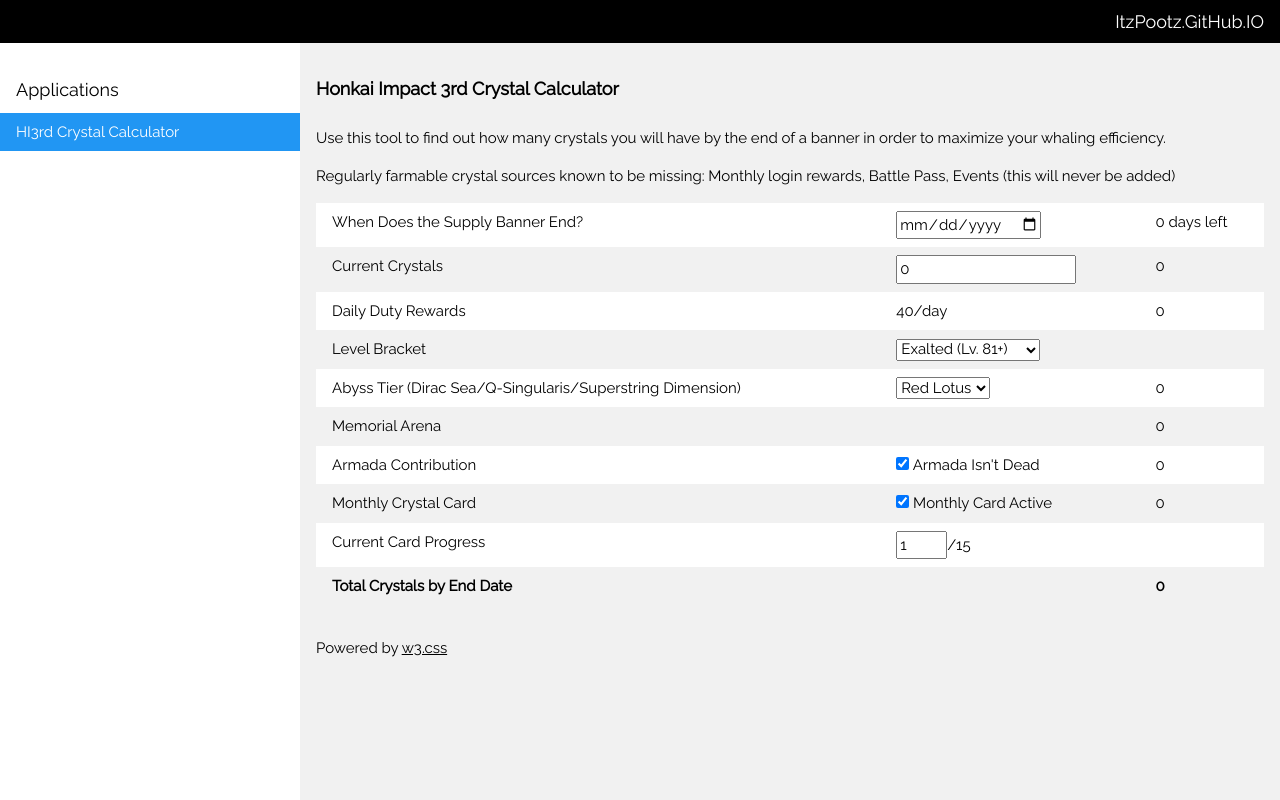
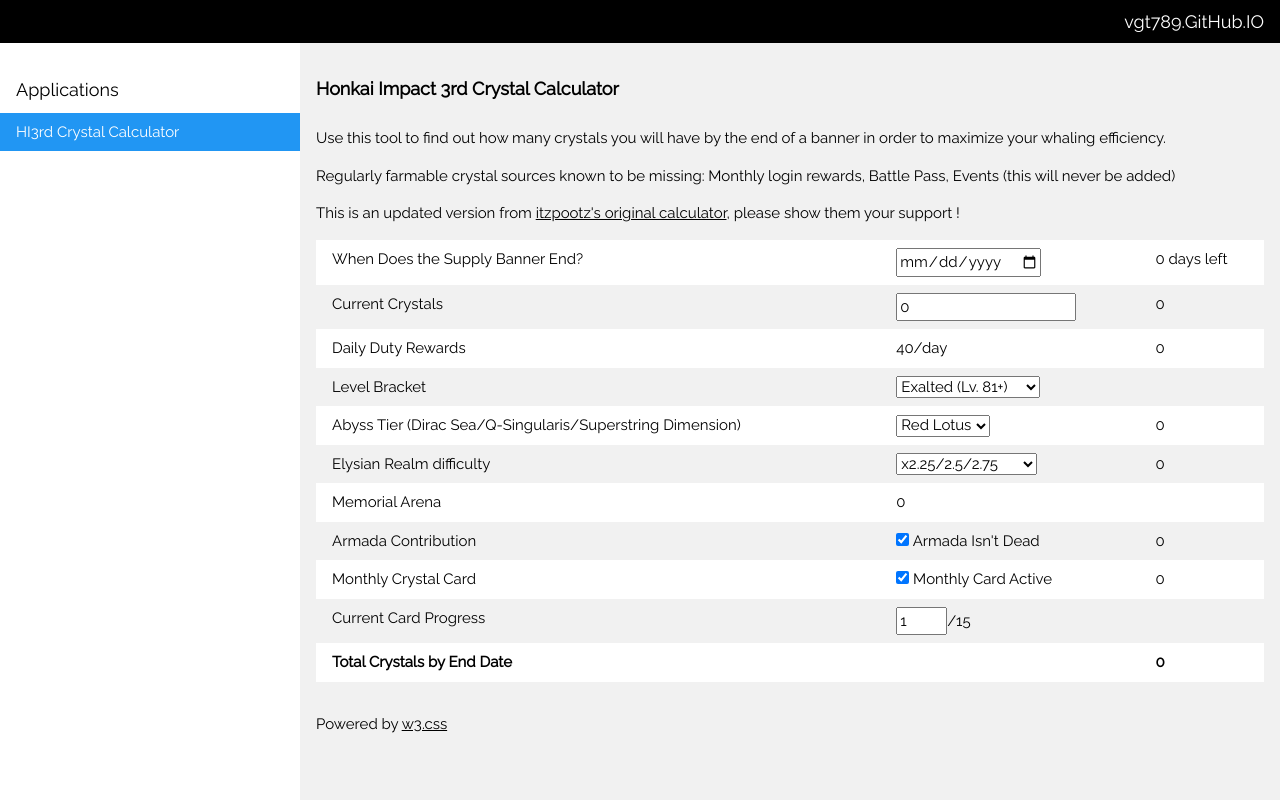
Before and after one commit to VGT789/Honkai-Crystal-calculator, a plain HTML site: page index.html in a window 1280 px wide. Drawn offline with nearby package versions, Linux system fonts and the light colour scheme.

Commit message:
Update index.html

```diff
--- a/index.html
+++ b/index.html
@@ -1,6 +1,6 @@
 <!DOCTYPE html>
 <html>
-    <title>ItzPootz.GitHub.IO</title>
+    <title>vgt789.GitHub.IO</title>
     <meta charset="UTF-8">
     <meta name="viewport" content="width=device-width, initial-scale=1">
     <link rel="stylesheet" href="https://www.w3schools.com/w3css/4/w3.css">
@@ -14,7 +14,7 @@
     <!-- Top container -->
     <div class="w3-bar w3-top w3-black w3-large" style="z-index:4">
     <button class="w3-bar-item w3-button w3-hide-large w3-hover-none w3-hover-text-light-grey" onclick="w3_open();"><i class="fa fa-bars"></i>  Menu</button>
-    <span class="w3-bar-item w3-right">ItzPootz.GitHub.IO</span>
+    <span class="w3-bar-item w3-right">vgt789.GitHub.IO</span>
     </div>
 
     <!-- Sidebar/menu -->
@@ -43,6 +43,7 @@
     <div class="w3-container">
         <p>Use this tool to find out how many crystals you will have by the end of a banner in order to maximize your whaling efficiency.</p>
         <p>Regularly farmable crystal sources known to be missing: Monthly login rewards, Battle Pass, Events (this will never be added)</p>
+        <p>This is an updated version from <a href="https://itzpootz.github.io/">itzpootz's original calculator</a>, please show them your support !</p>
     </div>
 
     <div class="w3-container">
@@ -99,10 +100,24 @@
                 </td>
                 <td id="abyss-crystals">0</td>
             </tr>
+            <tr><!--Elysian Realm difficulty-->
+                <td>Elysian Realm difficulty</td>
+                <td>
+                    <select id="ER-difficulty-level">
+                        <option value="2.25">x2.25/2.5/2.75</option>
+                        <option value="2.0">x2.0</option>
+                        <option value="1.75">x1.75</option>
+                        <option value="1.5">1.5</option>
+                        <option value="1.0">1.0</option>
+                        <option value="0.0">no Elysian Realm</option>
+                    </select>
+                </td>
+                <td id="ER-rewards">0</td>
+            </tr>
             <tr><!--Memorial Arena-->
                 <td>Memorial Arena</td>
+                <td id="ma-rewards">0</td>
                 <td id="ma-mult"></td>
-                <td id="ma-rewards">0</td>
             </tr>
             <tr><!--Armada Contribution-->
                 <td>Armada Contribution</td>
```
